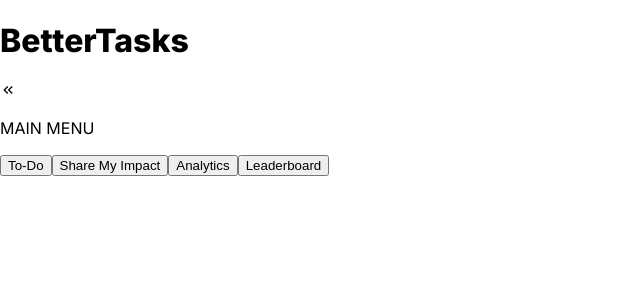
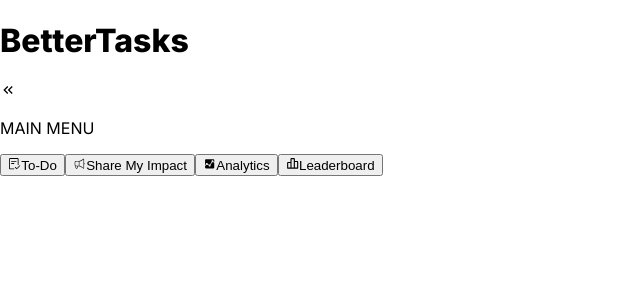
Before and after one commit to UnknownXstark/To-Do-List, a React (Vite) app: page / in a window 1280 px wide. Shown: the top 300 px of the page, without its empty margins (0-640 px from the left). Built offline with nearby package versions, Linux system fonts and the light colour scheme.

Commit message:
added icons to my sidebar

```diff
--- a/src/components/Sidebar/Sidebar.jsx
+++ b/src/components/Sidebar/Sidebar.jsx
@@ -1,5 +1,9 @@
 import React from "react";
 import { MdKeyboardDoubleArrowLeft } from "react-icons/md";
+import { BiBarChartAlt2 } from "react-icons/bi";
+import { DiGoogleAnalytics } from "react-icons/di";
+import { CiBullhorn } from "react-icons/ci";
+import { GoChecklist } from "react-icons/go";
 
 const Sidebar = () => {
   return (
@@ -10,10 +14,22 @@
       </div>
       <div className="sidebar-main-menu">
         <p>MAIN MENU</p>
-        <button>To-Do</button>
-        <button>Share My Impact</button>
-        <button>Analytics</button>
-        <button>Leaderboard</button>
+        <button>
+          <GoChecklist />
+          To-Do
+        </button>
+        <button>
+          <CiBullhorn />
+          Share My Impact
+        </button>
+        <button>
+          <DiGoogleAnalytics />
+          Analytics
+        </button>
+        <button>
+          <BiBarChartAlt2 />
+          Leaderboard
+        </button>
       </div>
       <div className="sidebar-lists"></div>
       <div className="sidebar-extra-options"></div>
```
